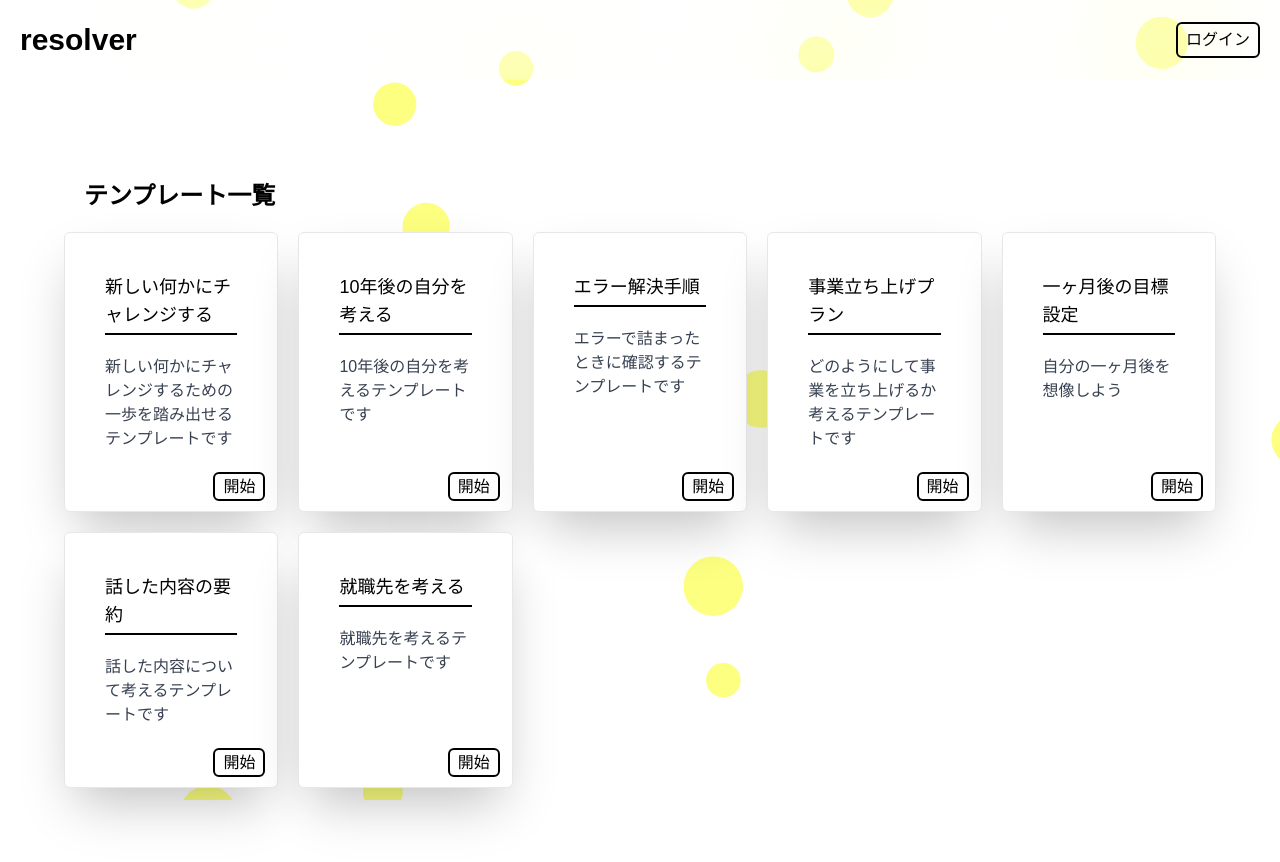
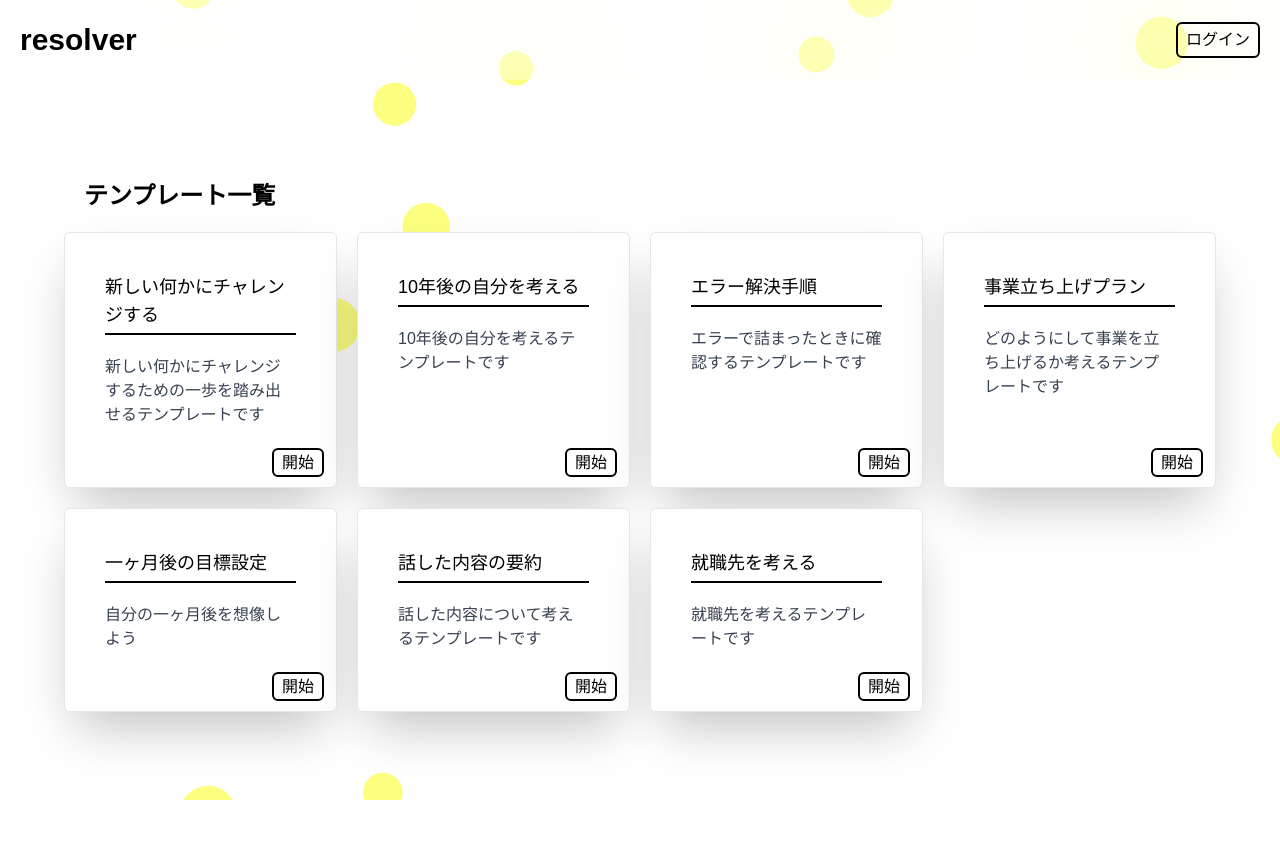
Before and after one commit to Yuki-code-cell/Hackathon-vol.9, a Next.js app: page / in a window 1280 px wide. Shown: the top 862 px of the page. After the commit the page ends 800 px from the top, so only its background shows below. Built offline with nearby package versions, Linux system fonts and the light colour scheme; no server answers; a web font is replaced by a local one.

Commit message:
ちょっとしたスタイルの変更

```diff
--- a/components/atoms/Input.tsx
+++ b/components/atoms/Input.tsx
@@ -15,7 +15,7 @@ export const Input = ({ name, content, onChange }: TProps) => {
       <input
         type="text"
         id={name}
-        className="border-2 border-black rounded-md p-1"
+        className="border-2 border-black rounded-md p-1 lg:w-80"
         value={content}
         onChange={(e) => onChange(e.target.value)}
       />
--- a/components/organisms/flows/MyFlows.tsx
+++ b/components/organisms/flows/MyFlows.tsx
@@ -21,7 +21,7 @@ export const MyFlows = ({ userId }: TProps) => {
         <LinkTo href="resolves/new">作成する</LinkTo>
       </div>
 
-      <div className="grid lg:grid-cols-5 md:grid-cols-3 grid-cols-1 gap-5">
+      <div className="grid lg:grid-cols-4 md:grid-cols-3 grid-cols-1 gap-5">
         {myFlows?.map((flow) => {
           return (
             <MyFlow
--- a/components/organisms/questions/Form.tsx
+++ b/components/organisms/questions/Form.tsx
@@ -52,7 +52,7 @@ export const Form = ({ flowId }: TProps) => {
               <div className="flex items-center">
                 <textarea
                   value={q.question}
-                  className=" border-2 border-black rounded-md p-3 h-16"
+                  className=" border-2 border-black rounded-md p-3 h-16 lg:w-80"
                   onChange={(e) => {
                     changeQuestion({
                       flowId: flowId as string,
--- a/pages/index.tsx
+++ b/pages/index.tsx
@@ -14,7 +14,7 @@ export default function Home() {
     <Pages>
       <div className="my-20 lg:mx-16 mx-8">
         <h2 className="text-2xl font-semibold p-5">テンプレート一覧</h2>
-        <div className="grid lg:grid-cols-5 md:grid-cols-3 grid-cols-1 gap-5">
+        <div className="grid lg:grid-cols-4 md:grid-cols-3 grid-cols-1 gap-5">
           {TemplateData.map((v, i) => {
             return (
               <div
```
